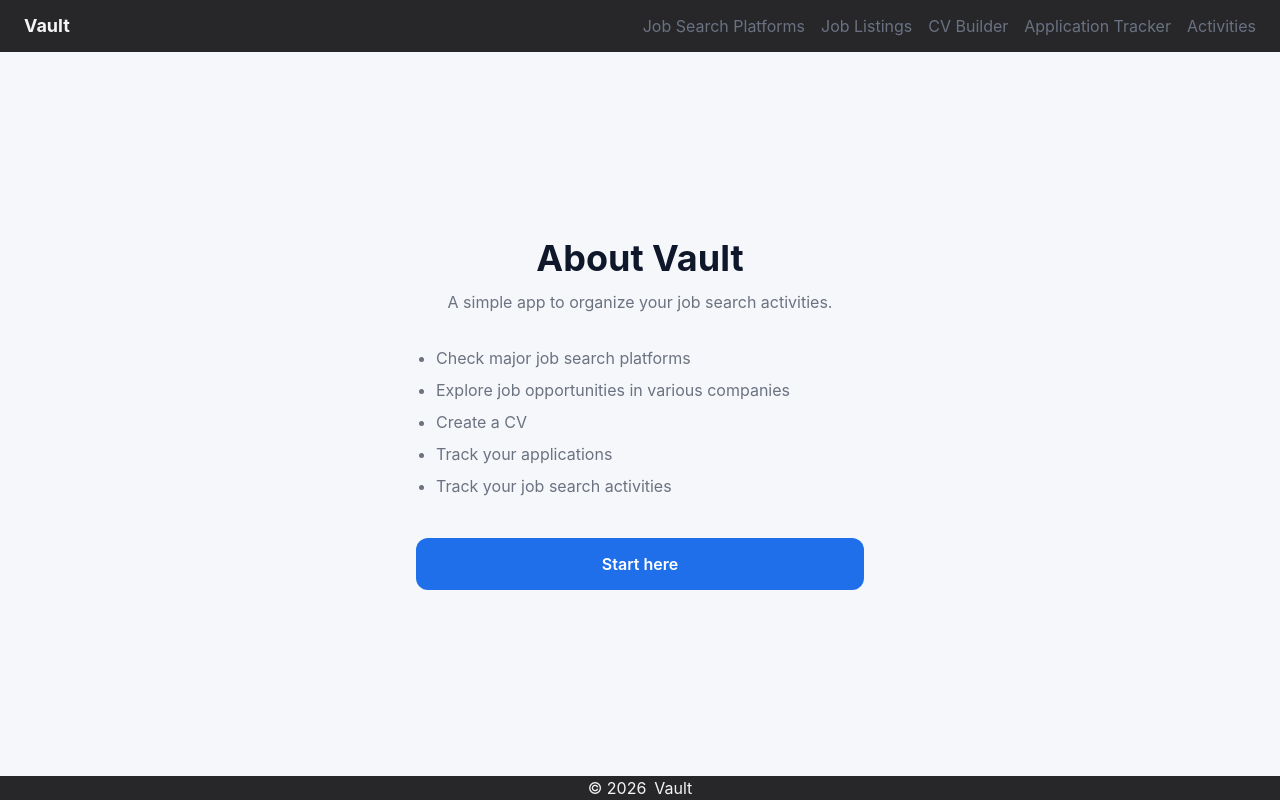
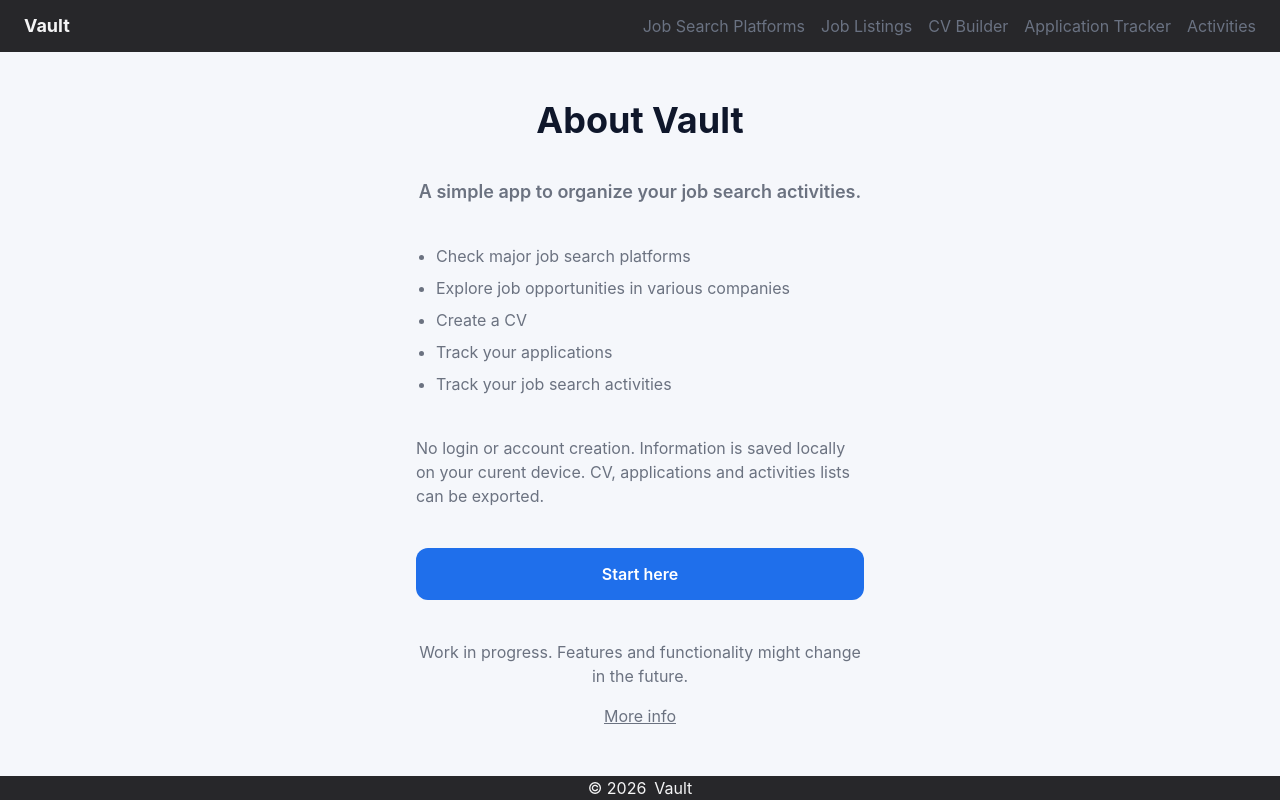
Before and after one commit to Dimterion/vault, a React (Vite) app: page /about in a window 1280 px wide. Built offline with nearby package versions, Linux system fonts and the light colour scheme.

Commit message:
adjust about page

```diff
--- a/src/pages/about.tsx
+++ b/src/pages/about.tsx
@@ -4,7 +4,7 @@ import { colors } from "../constants/colors";
 export default function HomePage() {
   return (
     <div
-      className="flex min-h-full flex-1 items-center justify-center px-4 py-10"
+      className="flex min-h-full flex-1 flex-col items-center justify-center px-4 py-10"
       style={{ backgroundColor: colors.background }}
     >
       <div className="mx-auto w-full max-w-md">
@@ -13,7 +13,7 @@ export default function HomePage() {
         </h1>
 
         <p
-          className="mb-8 text-center text-base leading-6"
+          className="my-10 text-center text-lg leading-6 font-semibold"
           style={{ color: colors.textMuted }}
         >
           A simple app to organize your job search activities.
@@ -29,6 +29,11 @@ export default function HomePage() {
           <li>Track your job search activities</li>
         </ul>
 
+        <p className="mb-10" style={{ color: colors.textMuted }}>
+          No login or account creation. Information is saved locally on your
+          curent device. CV, applications and activities lists can be exported.
+        </p>
+
         <div className="flex flex-col gap-3">
           <Link
             to="/"
@@ -38,7 +43,25 @@ export default function HomePage() {
             Start here
           </Link>
         </div>
+
+        <p
+          className="mt-10 mb-4 text-center"
+          style={{ color: colors.textMuted }}
+        >
+          Work in progress. Features and functionality might change in the
+          future.
+        </p>
       </div>
+
+      <a
+        href="https://medium.com/@dimterion/documenting-the-process-of-making-a-mobile-app-working-on-individual-screens-cv-builder-3a2b0ceb5fb4?sharedUserId=dimterion"
+        target="_blank"
+        rel="noopener noreferrer"
+        className="underline"
+        style={{ color: colors.textMuted }}
+      >
+        More info
+      </a>
     </div>
   );
 }
```
